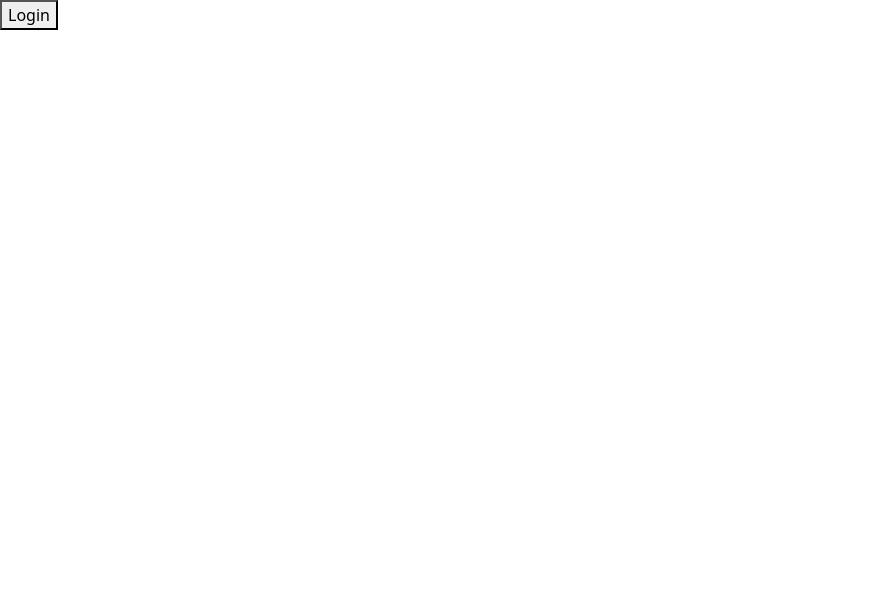
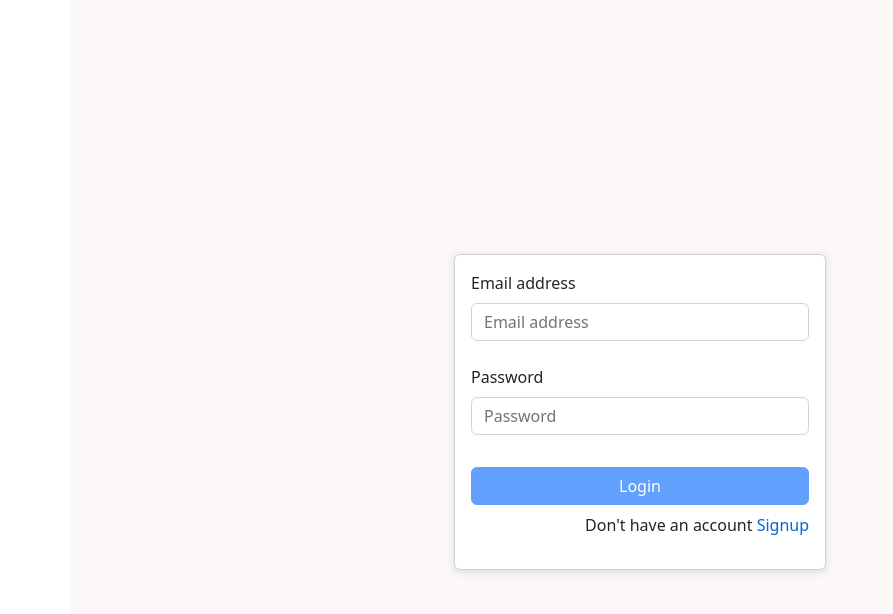
Before and after one commit to anuj-singh/RecipeManagement, an Angular app in the folder AngularRacipeApp/ClientApp/: page /login in a window 1280 px wide. Shown: the top 614 px of the page, without its empty margins (0-893 px from the left). Built offline with nearby package versions, Linux system fonts and the light colour scheme.

Commit message:
login ui and http service done

```diff
--- a/AngularRacipeApp/ClientApp/src/app/app.module.ts
+++ b/AngularRacipeApp/ClientApp/src/app/app.module.ts
@@ -1,6 +1,6 @@
 import { BrowserModule } from '@angular/platform-browser';
 import { NgModule } from '@angular/core';
-import { FormsModule } from '@angular/forms';
+import { FormsModule, ReactiveFormsModule } from '@angular/forms';
 import { HttpClientModule } from '@angular/common/http';
 import { RouterModule } from '@angular/router';
 
@@ -19,11 +19,13 @@ import { RegisterComponent } from './pages/register/register.component';
     HomeComponent,
     CounterComponent,
     FetchDataComponent,
+    LoginComponent
   ],
   imports: [
     BrowserModule.withServerTransition({ appId: 'ng-cli-universal' }),
     HttpClientModule,
     FormsModule,
+    ReactiveFormsModule,
     RouterModule.forRoot([
       { path: '', redirectTo: 'login', pathMatch: 'full' },
       { path: 'login', component: LoginComponent },
--- a/AngularRacipeApp/ClientApp/src/app/modules/layout/layout-routing.module.ts
+++ b/AngularRacipeApp/ClientApp/src/app/modules/layout/layout-routing.module.ts
@@ -1,10 +1,26 @@
 import { NgModule } from '@angular/core';
 import { RouterModule, Routes } from '@angular/router';
+import { LayoutComponent } from './layout.component';
 
-const routes: Routes = [];
+const routes: Routes = [
+  {
+    path: '',
+    component: LayoutComponent,
+    children: [
+      { path: '', component: LayoutComponent },
+      {
+        path: 'main-dashboard',
+        loadChildren: () =>
+          import('../main-dashboard/main-dashboard.module').then(
+            (m) => m.MainDashboardModule
+          ),
+      },
+    ],
+  },
+];
 
 @NgModule({
   imports: [RouterModule.forChild(routes)],
-  exports: [RouterModule]
+  exports: [RouterModule],
 })
-export class LayoutRoutingModule { }
+export class LayoutRoutingModule {}
--- /dev/null
+++ b/AngularRacipeApp/ClientApp/src/app/modules/main-dashboard/dashboard/dashboard.component.html
@@ -0,0 +1 @@
+<p>dashboard works!</p>
--- a/AngularRacipeApp/ClientApp/src/app/pages/login/login.component.css
+++ b/AngularRacipeApp/ClientApp/src/app/pages/login/login.component.css
@@ -0,0 +1,18 @@
+.login-section{
+    /* background-color: green; */
+    margin: auto;
+    display: flex;
+    align-items: center;
+    justify-content: center;
+    height: 100vh;
+    background-color: rgb(252, 248, 248);
+}
+
+.card{
+    box-shadow: rgba(99, 99, 99, 0.2) 0px 2px 8px 0px;
+}
+
+.signup-link{
+    text-decoration: none;
+    cursor: pointer;
+}
--- a/AngularRacipeApp/ClientApp/src/app/pages/login/login.component.html
+++ b/AngularRacipeApp/ClientApp/src/app/pages/login/login.component.html
@@ -1 +1,66 @@
-<button type="button" (click)="onSubmitLogin()">Login</button>
+<div class="container">
+  <div class="row">
+    <div class="login-section">
+      <div class="col-md-4">
+        <div class="card mt-4">
+          <div class="card-body">
+            <form [formGroup]="loginForm">
+              <div class="mb-4">
+                <label for="exampleInputEmail1" class="form-label"
+                  >Email address</label
+                >
+                <input
+                  type="email"
+                  class="form-control"
+                  placeholder="Email address"
+                  formControlName="email"
+                />
+                <p
+                  class="text-danger"
+                  *ngIf="
+                    loginForm.controls['email'].errors &&
+                    loginForm.controls['email'].touched
+                  "
+                >
+                  Please enter email address.
+                </p>
+              </div>
+
+              <div class="mb-3">
+                <label for="exampleInputPassword1" class="form-label"
+                  >Password</label
+                >
+                <input
+                  type="password"
+                  class="form-control"
+                  placeholder="Password"
+                  formControlName="password"
+                />
+                <p
+                  class="text-danger"
+                  *ngIf="
+                    loginForm.controls['password'].errors &&
+                    loginForm.controls['password'].touched
+                  "
+                >
+                  Please enter password.
+                </p>
+              </div>
+              <button [disabled]="loginForm.invalid"
+                type="submit"
+                class="btn btn-primary w-100 mt-3"
+                (click)="onSubmitLogin()"
+              >
+                Login
+              </button>
+              <p class="text-end mt-2">
+                Don't have an account
+                <a class="signup-link" (click)="navigateToRegister()">Signup</a>
+              </p>
+            </form>
+          </div>
+        </div>
+      </div>
+    </div>
+  </div>
+</div>
--- a/AngularRacipeApp/ClientApp/src/app/pages/login/login.component.ts
+++ b/AngularRacipeApp/ClientApp/src/app/pages/login/login.component.ts
@@ -1,19 +1,35 @@
 import { Component, OnInit } from '@angular/core';
+import { FormBuilder, FormGroup, FormsModule, ReactiveFormsModule, Validators } from '@angular/forms';
 import { Router } from '@angular/router';
 
 @Component({
   selector: 'app-login',
   templateUrl: './login.component.html',
-  styleUrls: ['./login.component.css']
+  styleUrls: ['./login.component.css'],
+
+
 })
 export class LoginComponent implements OnInit {
+  loginForm!: FormGroup;
+  constructor(private router: Router, private fb: FormBuilder) {}
 
-constructor(private router: Router){}
+  ngOnInit(): void {
+    this.createLoginForm();
+  }
 
-ngOnInit(): void {
+  createLoginForm() {
+    this.loginForm = this.fb.group({
+      email: ['', [Validators.required]],
+      password: ['', [Validators.required]],
+    });
+  }
 
-}
-  onSubmitLogin(){
-    this.router.navigate(['/login'])
+  onSubmitLogin() {
+   console.log(this.loginForm.value);
+   this.router.navigate(['/main-dashboard']);
+  }
+
+  navigateToRegister() {
+    this.router.navigate(['/register']);
   }
 }
--- a/AngularRacipeApp/ClientApp/src/styles.css
+++ b/AngularRacipeApp/ClientApp/src/styles.css
@@ -1,6 +1,13 @@
 /* You can add global styles to this file, and also import other style files */
 
 /* Provide sufficient contrast against white background */
+
+* {
+  margin: 0;
+  padding: 0;
+  box-sizing: border-box;
+}
+
 a {
   color: #0366d6;
 }
```
Also changed, not shown: AngularRacipeApp/ClientApp/src/app/modules/main-dashboard/dashboard/dashboard.component.ts (added, +10 -0 lines), AngularRacipeApp/ClientApp/src/app/modules/main-dashboard/main-dashboard-routing.module.ts (added, +16 -0 lines), AngularRacipeApp/ClientApp/src/app/modules/main-dashboard/main-dashboard.module.ts (added, +17 -0 lines), AngularRacipeApp/ClientApp/src/app/shared/service/data.service.ts (+20 -2 lines), AngularRacipeApp/ClientApp/src/app/modules/main-dashboard/dashboard/dashboard.component.css (added), 1 other file (tests, documents, lock files or other folders).
